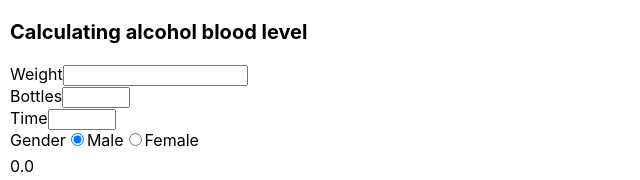
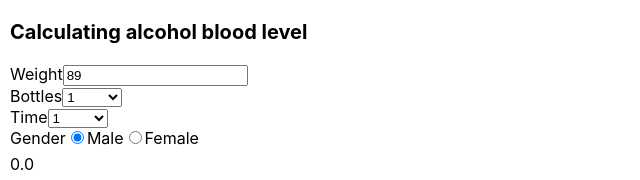
Before and after one commit to Tuomasromppanen/Lomake-Dynaaminen-verkkosivu-2022, a React (Create React App) app: page / in a window 1280 px wide. Shown: the top 180 px of the page, without its empty margins (0-640 px from the left). Built offline with nearby package versions, Linux system fonts and the light colour scheme.

Commit message:
Alcometer

```diff
--- a/public/style.css
+++ b/public/style.css
@@ -6,11 +6,11 @@ h3 {
     font-size: 20px;
 }
 
-input[name = "bottles"] {
+select[name = "bottles"] {
     width: 60px;
 }
 
-input[name = "time"] {
+select[name = "time"] {
     width: 60px;
 }
 
--- a/src/App.js
+++ b/src/App.js
@@ -2,9 +2,9 @@ import React, {useState} from 'react';
 import './App.css';
 
 function App() {
-  const [weight, setWeight] = useState()
-  const [bottles, setBottles] = useState()
-  const [time, setTime] = useState()
+  const [weight, setWeight] = useState(89)
+  const [bottles, setBottles] = useState(1)
+  const [time, setTime] = useState(1)
   const [gender, setGender] = useState('male')
   const [result, setResult] = useState(0)
 
@@ -35,15 +35,29 @@ function App() {
       <h3>Calculating alcohol blood level</h3>
     <div>
       <label>Weight</label>
-      <input type = "text" name ="weight" value = {weight} onChange = {e => setWeight(e.target.value)}/>
+      <input type = "number" name ="weight" value = {weight} onChange = {e => setWeight(e.target.value)}/>
     </div>
     <div>
       <label>Bottles</label>
-      <input type = "number" min = "0" name ="bottles" value = {bottles} onChange = {e => setBottles(e.target.value)}/>
+      <select name = "bottles" value = {bottles} onChange = {e => setBottles(e.target.value)}>
+      <option value = "1">1</option>
+      <option value = "2">2</option>
+      <option value = "3">3</option>
+      <option value = "4">4</option>
+      <option value = "5">5</option>
+      <option value = "6">6</option>
+      </select>
     </div>
     <div>
       <label>Time</label>
-      <input type = "number" min = "0" name ="time" value = {time} onChange = {e => setTime(e.target.value)}/>
+      <select name = "time" value = {time} onChange = {e => setTime(e.target.value)}>
+      <option value = "1">1</option>
+      <option value = "2">2</option>
+      <option value = "3">3</option>
+      <option value = "4">4</option>
+      <option value = "5">5</option>
+      <option value = "6">6</option>
+      </select>
     </div>
     <div>
       <label>Gender</label>
```
